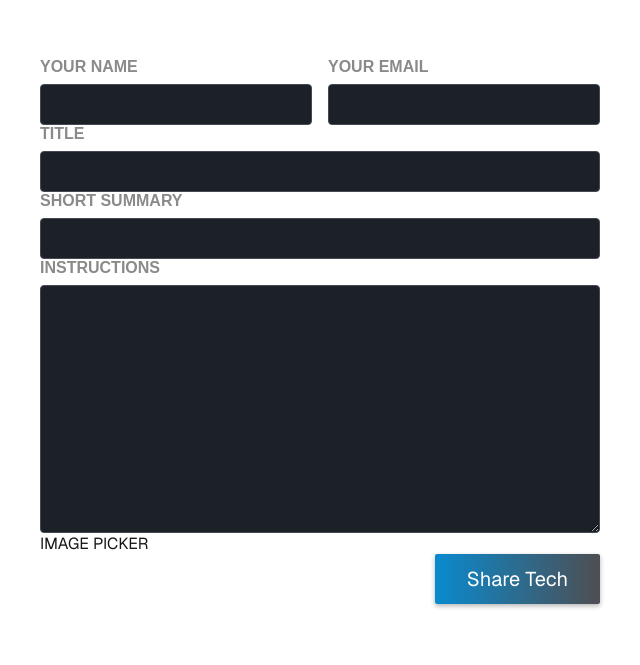
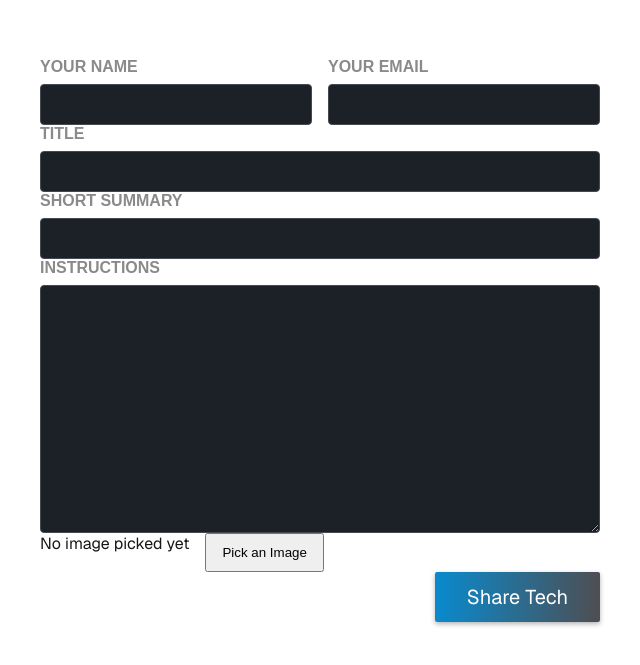
Before and after one commit to Krieger-m/nextjs-project, a Next.js app: page /technologies/share in a window 1280 px wide. Shown: the part 389-1054 px from the top of the page, without its empty margins (320-960 px from the left). Built offline with nearby package versions, Linux system fonts and the light colour scheme.

Commit message:
added custom ImagePicker with preview to share form

```diff
--- /dev/null
+++ b/src/_components/ImagePicker.tsx
@@ -0,0 +1,73 @@
+"use client";
+
+import Image from "next/image";
+import { useRef, useState } from "react";
+
+interface ImagePickerProps {
+  label: string;
+  name: string;
+}
+
+export function ImagePicker({ label, name }: ImagePickerProps) {
+  const [pickedImage, setPickedImage] = useState(undefined);
+
+  function handleImageChange(event: React.ChangeEvent<HTMLInputElement>) {
+    const file = event.target.files?.length ? event.target.files[0] : null;
+    if (!file) {
+        setPickedImage(undefined);
+        return
+    };
+    const fileReader = new FileReader();
+
+    fileReader.onload = () => {
+      setPickedImage(fileReader.result as any);
+    };
+
+    fileReader.readAsDataURL(file);
+  }
+
+  const imageInput = useRef<HTMLInputElement>(null);
+
+  function handlePick(event: any) {
+    imageInput.current?.click();
+  }
+
+  return (
+    <>
+      <div style={{ display: "none" }}>
+        <label htmlFor={name}>{label}</label>
+        <div>
+          <input
+            type="file"
+            id={name}
+            accept="image/png, image/jpeg"
+            name={name}
+            ref={imageInput}
+            onChange={handleImageChange}
+            required
+          />
+        </div>
+      </div>
+      <div>
+        {!pickedImage && <p>No image picked yet</p>}
+        {pickedImage && (
+          <Image
+            src={pickedImage}
+            alt="Image selected by the user"
+            height={100}
+            width={150}
+          />
+        )}
+      </div>
+      <div>
+        <button
+          type="button"
+          onClick={handlePick}
+          style={{ padding: "10px 15px", cursor: "pointer" }}
+        >
+          Pick an Image
+        </button>
+      </div>
+    </>
+  );
+}
--- a/src/app/technologies/share/page.tsx
+++ b/src/app/technologies/share/page.tsx
@@ -1,6 +1,7 @@
 import Image from "next/image";
 import styles from "@/styles/page.module.css";
 import { Metadata } from "next";
+import { ImagePicker } from "@/_components/ImagePicker";
 
 
 export const metadata: Metadata = {
@@ -64,7 +65,9 @@ export default function SharePage() {
               required
             ></textarea>
           </p>
-          IMAGE PICKER
+          <div className={styles.row}>
+            <ImagePicker label={"image picker"} name={"image"}/>
+          </div>
           <p className={styles.actions}>
             <button type="submit">Share Tech</button>
           </p>
```
